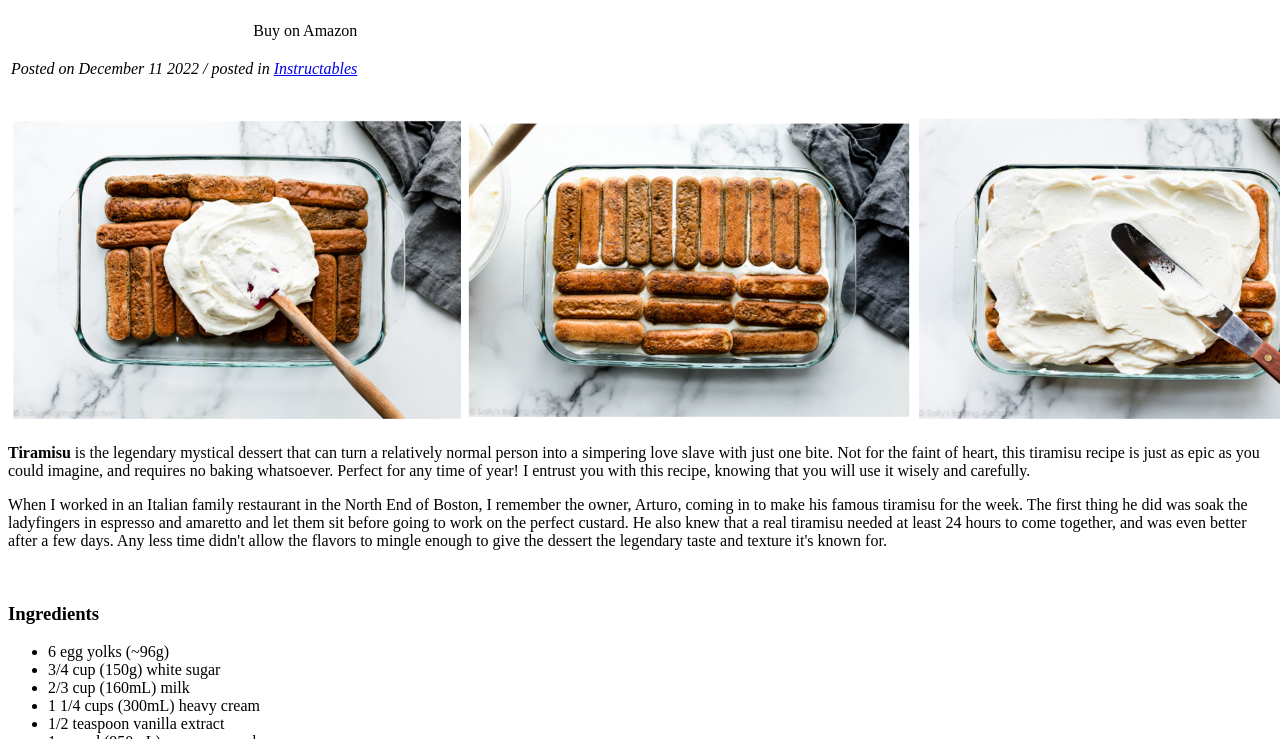
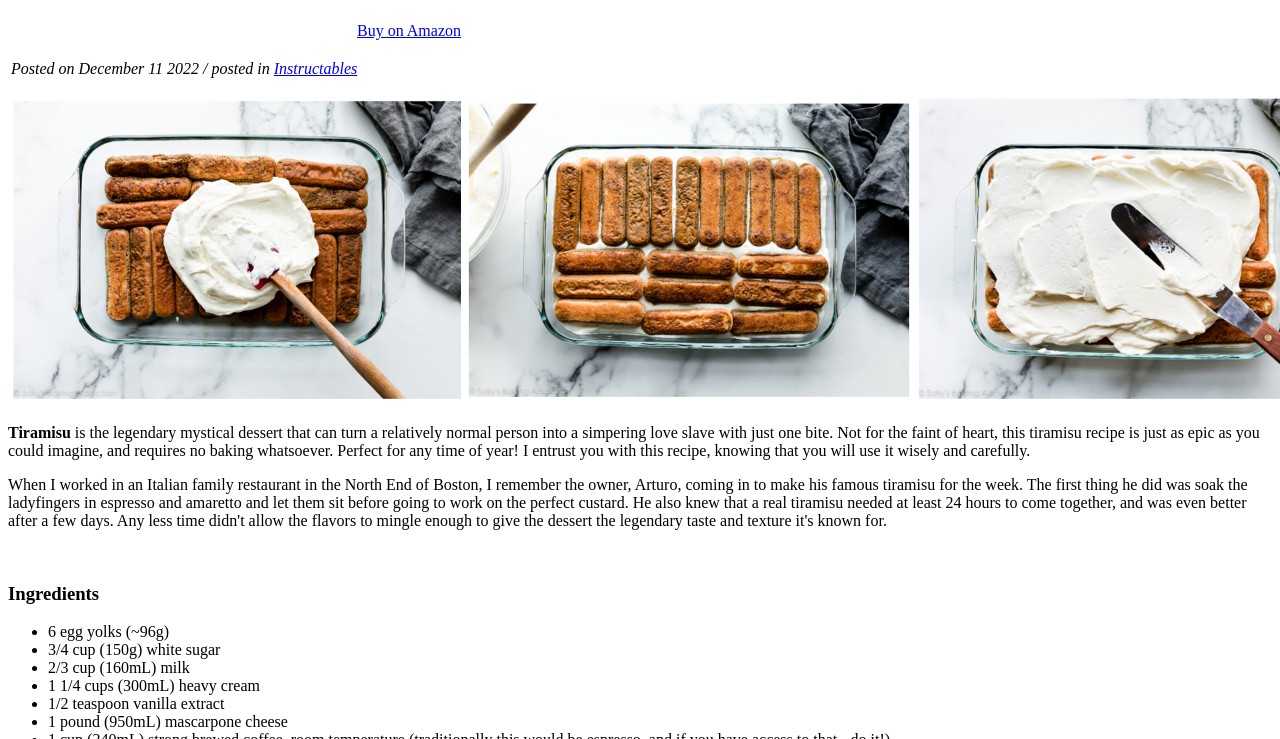
Before and after one commit to Adhuron/Tiramisu, a plain HTML site: page index.html in a window 1280 px wide. Shown: the part 61-800 px from the top of the page. Drawn offline with Linux system fonts and the light colour scheme.

Commit message:
Update index.html
third commit

```diff
--- a/index.html
+++ b/index.html
@@ -9,14 +9,10 @@
 <body>
     <h1>Tiramisu</h1>
 <table>
-        <tr align="right"><td>Buy on Amazon</td></tr>
+    <tr align="end"><td><a href="https://www.amazon.com/tiramisu/s?k=tiramisu">Buy on Amazon</a> </td></tr>
     <tr>
     <td><p><em>Posted on December 11 2022 / posted in <a href="https://www.instructables.com/No-Bake-Tiramisu-Recipe/">Instructables</a></em></p></td>
     </tr>
-    </table>
-
-    <br>
-    <table>
     <tr>
         <td><img src="foto1.PNG" width="450 px" alt=""></td>
         <td><img src="foto2.PNG" width="450 px" alt=""></td>
@@ -48,12 +44,12 @@
 
 <h3>Common Tiramisy Questions- Answered</h3>
 <p><strong>What kind of rum do I use in Tiramisu?</strong> </p>
-<p>&nbsp;&nbsp;&nbsp; Dark rum is best, but you can use brandy of your favorite cofee liquer.</p>
+<p>&nbsp;&nbsp;&nbsp;&nbsp;&nbsp;&nbsp; Dark rum is best, but you can use brandy of your favorite cofee liquer.</p>
 <p><strong>What kind of rum do I use in Tiramisu?</strong> </p>
-<p>&nbsp;&nbsp;&nbsp; Dark rum is best, but you can use brandy of your favorite cofee liquer.</p>
+<p>&nbsp;&nbsp;&nbsp;&nbsp;&nbsp;&nbsp; Dark rum is best, but you can use brandy of your favorite cofee liquer.</p>
 <p><strong>What kind of rum do I use in Tiramisu?</strong> </p>
-<p>&nbsp;&nbsp;&nbsp; Dark rum is best, but you can use brandy of your favorite cofee liquer.</p>
+<p>&nbsp;&nbsp;&nbsp;&nbsp;&nbsp;&nbsp; Dark rum is best, but you can use brandy of your favorite cofee liquer.</p>
 <p><strong>What kind of rum do I use in Tiramisu?</strong> </p>
-<p>&nbsp;&nbsp;&nbsp; Dark rum is best, but you can use brandy of your favorite cofee liquer.</p>
+<p>&nbsp;&nbsp;&nbsp;&nbsp;&nbsp;&nbsp; Dark rum is best, but you can use brandy of your favorite cofee liquer.</p>
 </body>
 </html>
```
Lines whose indentation alone changed are shown as unchanged.
